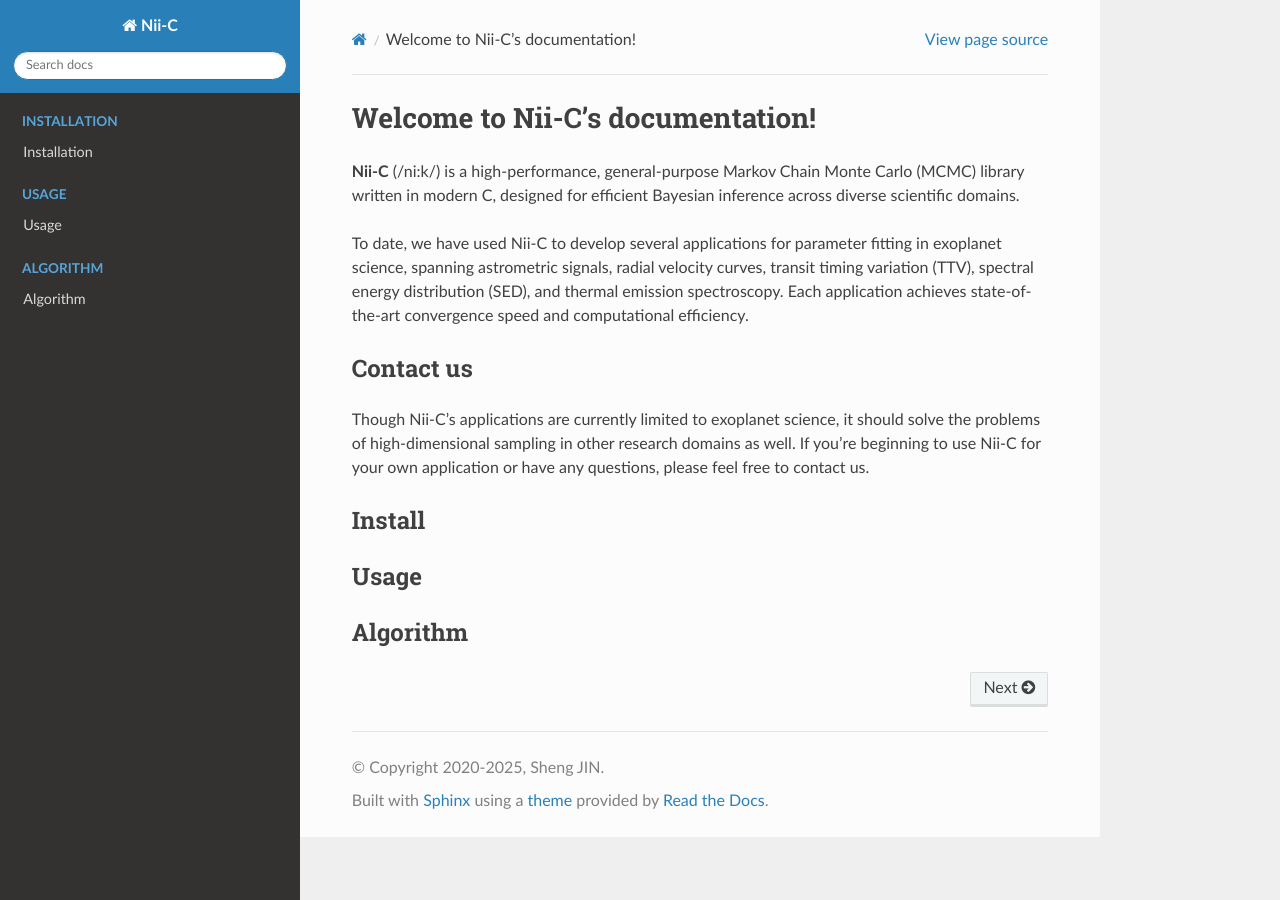
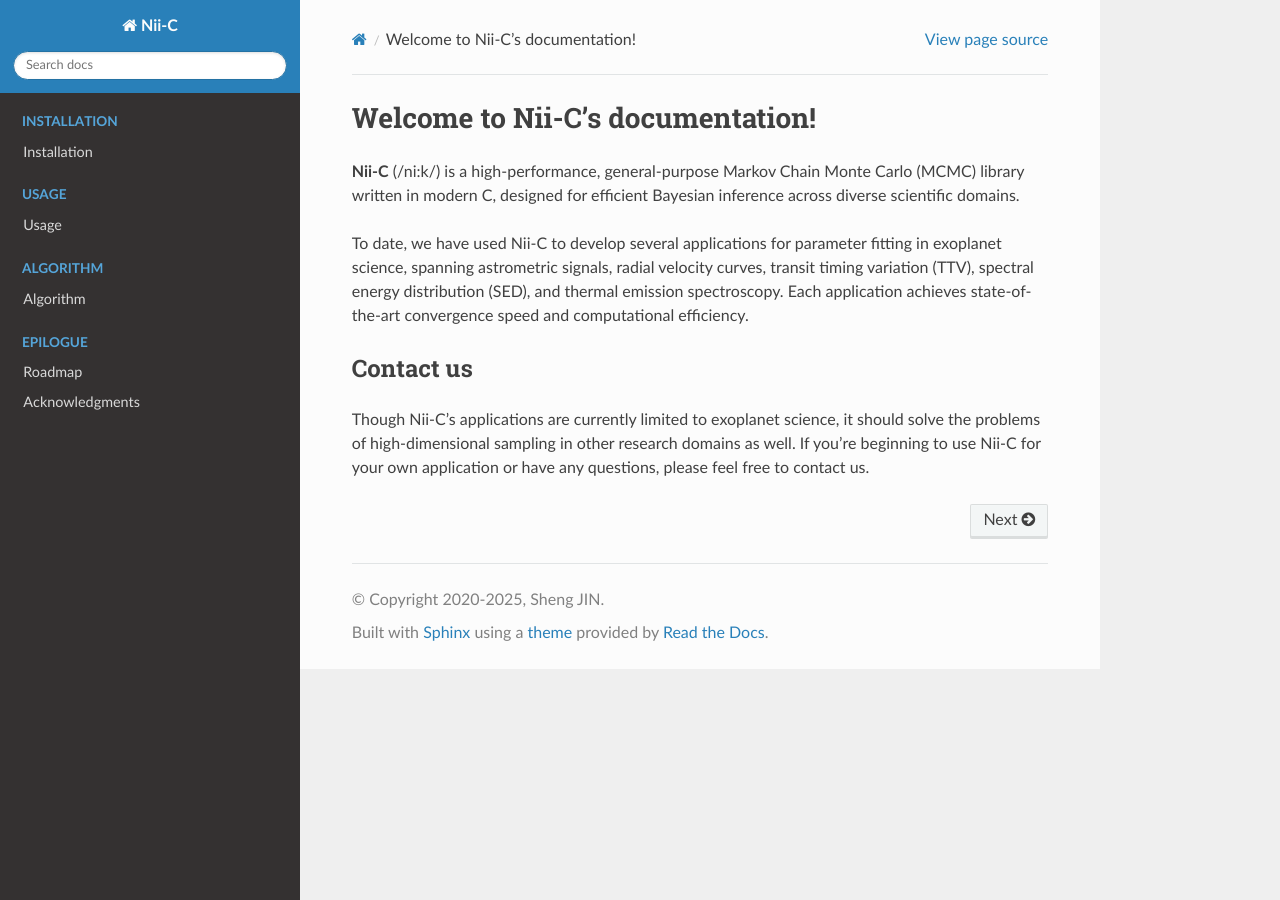
Before and after one commit to shengjin/nii-c-MAN, a Sphinx documentation site: the page built from docs/source/index.rst, in a window 1280 px wide. Built offline with Sphinx 7.4.7 and the Read the Docs theme 3.1.0, drawn with Linux system fonts in a browser that asks for light colours.

Commit message:
modify epilogue

```diff
--- a/docs/source/index.rst
+++ b/docs/source/index.rst
@@ -28,7 +28,11 @@ If you're beginning to use Nii-C for your own application or have any questions,
    section#install,
    section#usage,
    section#algorithm,
+   section#epilogue {
+   display:none;
+   }
    </style>
+
 
 Install
 ------------
@@ -57,3 +61,14 @@ Algorithm
    :hidden:
 
    algorithm
+
+
+Epilogue
+------------
+.. toctree::
+   :caption: EPILOGUE
+   :maxdepth: 1
+   :hidden:
+
+   roadmap
+   acknowledgments
```
